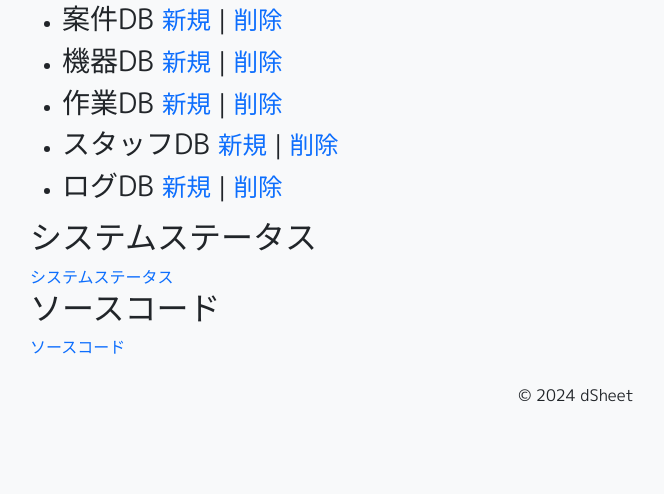
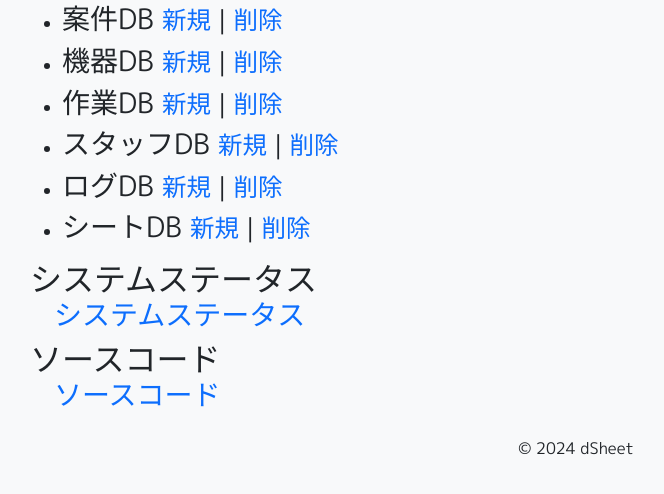
Before and after one commit to desertsowl/dsheet012, a Node server app: page /admin in a window 1280 px wide. Shown: the part 195-689 px from the top of the page, without its empty margins (64-728 px from the left). Run offline with Node 20, Linux system fonts and the light colour scheme; some libraries are stand-ins or nearby versions.

Commit message:
管理者ページ改修

```diff
--- a/views/admin.ejs
+++ b/views/admin.ejs
@@ -54,12 +54,22 @@
                     </small>
                 </h3>
             </li>
+
+            <!-- シートDB -->
+            <li>
+                <h3>シートDB
+                    <small>
+                        <a href="/admin/sheet/new">新規</a> |
+                        <a href="/admin/sheet/delete">削除</a>
+                    </small>
+                </h3>
+            </li>
         </ul>
+    </div>
 
         <!-- ステータス -->
-        <h2>システムステータス</h2>
-        <a href="/admin/status/system">システムステータス</a>
-        <h2>ソースコード</h2>
-        <a href="/admin/src">ソースコード</a>
-    </div>
+        <h2 class="mb-0">システムステータス</h2>
+       <h3 class="text-xl ms-4 mt-0"><a href="/admin/status/system">システムステータス</a></h3>
+        <h2 class="mb-0">ソースコード</h2>
+        <h3 class="text-xl ms-4 mt-0"><a href="/admin/src">ソースコード</a></h3>
 </div>
```
